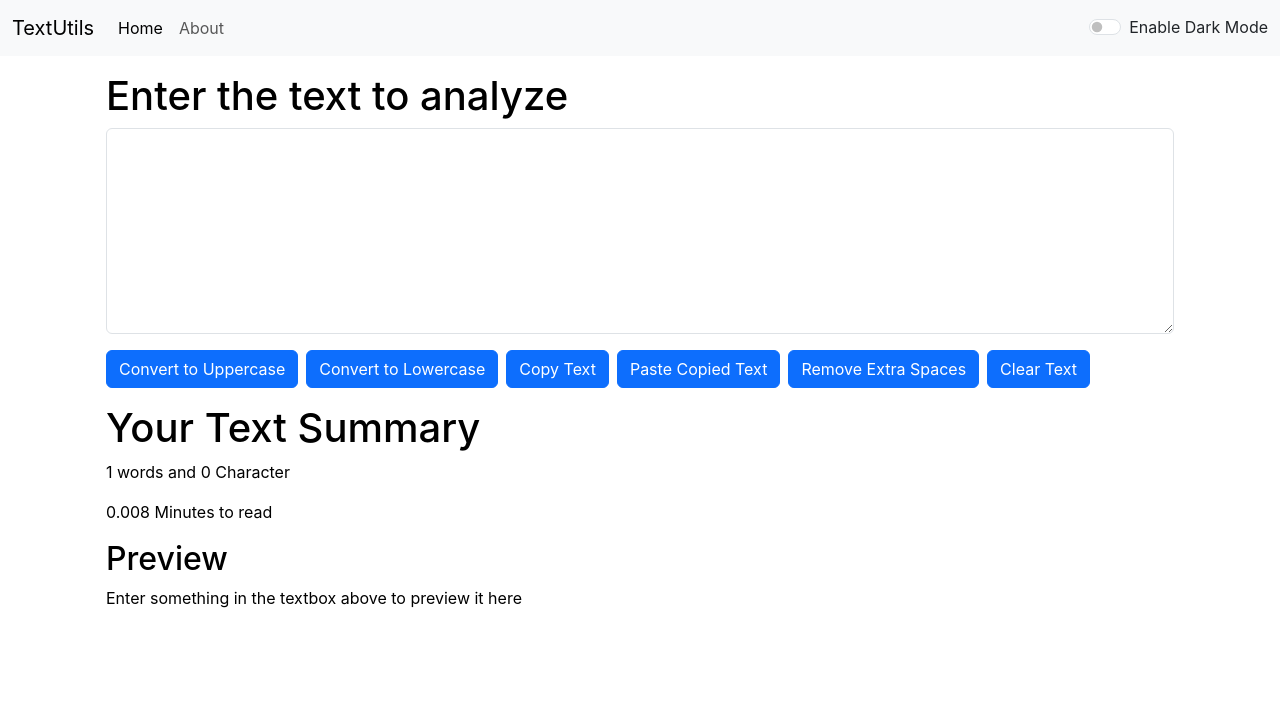
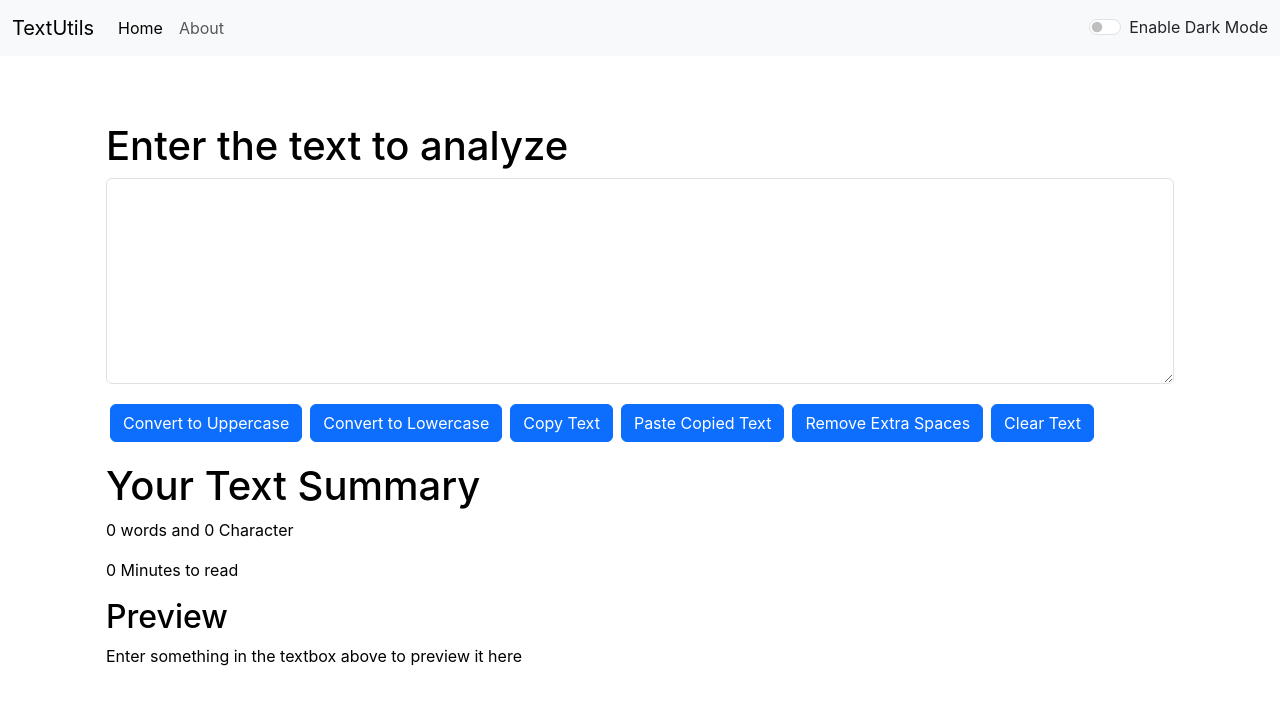
Before and after one commit to ImbisatUlHaque/TextUtilsReact, a React (Create React App) app: page / in a window 1280 px wide. Shown: the top 704 px of the page. Built offline with nearby package versions, Linux system fonts and the light colour scheme.

Commit message:
Wrapped Up

```diff
--- a/package.json
+++ b/package.json
@@ -1,4 +1,5 @@
 {
+  "homepage": "https://ImbisatUlHaque.github.io/",
   "name": "learn-react",
   "version": "0.1.0",
   "private": true,
@@ -13,6 +14,8 @@
     "web-vitals": "^2.1.4"
   },
   "scripts": {
+    "predeploy": "npm run build",
+    "deploy": "gh-pages -d build",
     "start": "react-scripts start",
     "build": "react-scripts build",
     "test": "react-scripts test",
--- a/src/App.js
+++ b/src/App.js
@@ -43,7 +43,7 @@ function App() {
         <Alert alert={alert} />
         <div className="container  my-3">
           <Routes>
-            <Route exact path="/about" element={<About />} />
+            <Route exact path="/about" element={<About mode={themeColor}/>} />
             <Route exact path="/" element={<TextForm heading="Enter the text to analyze" mode={themeColor} />} />
           </Routes>
         </div>
--- a/src/component/About.js
+++ b/src/component/About.js
@@ -1,27 +1,10 @@
-import React, { useState } from 'react'
+export default function About(props) {
 
-export default function About() {
-    const [myStyle, setMyStyle] = useState({
-        color: 'black',
-        backgroundColor: 'white'
-    });
+let myStyle = {
+    color: props.mode === 'light' ? 'black' : 'white',
+    background: props.mode === 'light' ? 'white' : '#292c32',
+}
 
-    const [btnText, setBtnText] = useState("Enable Dark Mode");
-    const toggleStyle = () => {
-        if (myStyle.color === 'white') {
-            setMyStyle({
-                color: 'black',
-                backgroundColor: 'white'
-            })
-            setBtnText('Enable Light Mode')
-        } else {
-            setMyStyle({
-                color: 'white',
-                backgroundColor: 'black'
-            })
-            setBtnText('Enable Dark Mode')
-        }
-    }
     return (
         <div>
             <div className="container" style={myStyle}>
@@ -63,9 +46,7 @@ export default function About() {
                             </div>
                         </div>
                     </div>
-                    <div className="container">
-                        <button onClick={toggleStyle} className="btn btn-primary">{btnText}</button>
-                    </div>
+
                 </div>
             </div>
         </div>
--- a/src/component/Alert.js
+++ b/src/component/Alert.js
@@ -8,11 +8,13 @@ function Alert(props) {
 
     }
     return (
-        props.alert && <div className="container">
-            <div class={`alert alert-${props.alert.type} alert-dismissible fade show`} role="alert">
-                <strong>{capitalizeFirstLetter(props.alert.type)}</strong> {props.alert.message}
-            </div>
+        <div style={{height:"50px"}}>
+            {props.alert && <div className="container">
+                <div className={`alert alert-${props.alert.type} alert-dismissible fade show`} role="alert">
+                    <strong>{capitalizeFirstLetter(props.alert.type)}</strong> {props.alert.message}
+                </div>
 
+            </div>}
         </div>
     )
 }
--- a/src/component/TextForm.js
+++ b/src/component/TextForm.js
@@ -25,6 +25,7 @@ export default function TextForm(props) {
         var copyText = document.getElementById("myBox");
         copyText.select();
         navigator.clipboard.writeText(copyText.value);
+        document.getSelection().removeAllRanges();
     }
 
     const handlePaste = () => {
@@ -51,17 +52,17 @@ export default function TextForm(props) {
                     <div className="mb-3">
                         <textarea className="form-control" value={text} onChange={handleOnChange} id="myBox" rows="8" style={{ background: backgroundColor, color: textColor }}></textarea>
                     </div>
-                    <button className="btn btn-primary" onClick={handleUpClick}>Convert to Uppercase</button>
-                    <button className="btn btn-primary mx-2" onClick={handleLoClick}>Convert to Lowercase</button>
-                    <button className="btn btn-primary" onClick={handleCopy}>Copy Text</button>
-                    <button className="btn btn-primary mx-2" onClick={handlePaste}>Paste Copied Text</button>
-                    <button className="btn btn-primary" onClick={handleExtraSpaces}>Remove Extra Spaces</button>
-                    <button className="btn btn-primary mx-2" onClick={handleClear}>Clear Text</button>
+                    <button className="btn btn-primary mx-1 my-1" onClick={handleUpClick}>Convert to Uppercase</button>
+                    <button className="btn btn-primary mx-1 my-1" onClick={handleLoClick}>Convert to Lowercase</button>
+                    <button className="btn btn-primary mx-1 my-1" onClick={handleCopy}>Copy Text</button>
+                    <button className="btn btn-primary mx-1 my-1" onClick={handlePaste}>Paste Copied Text</button>
+                    <button className="btn btn-primary mx-1 my-1" onClick={handleExtraSpaces}>Remove Extra Spaces</button>
+                    <button className="btn btn-primary mx-1 my-1" onClick={handleClear}>Clear Text</button>
                 </div>
                 <div className="container my-3">
                     <h1>Your Text Summary</h1>
-                    <p>{text.split(" ").length} words and {text.length} Character</p>
-                    <p>{0.008 * text.split(" ").length} Minutes to read</p>
+                    <p>{text.split(" ").filter((element)=>{return element.length !== 0}).length} words and {text.length} Character</p>
+                    <p>{0.008 * text.split(" ").filter((element)=>{return element.length !== 0}).length} Minutes to read</p>
                     <h2>Preview</h2>
                     <p>{text.length > 0 ? text : "Enter something in the textbox above to preview it here"}</p>
                 </div>
```
